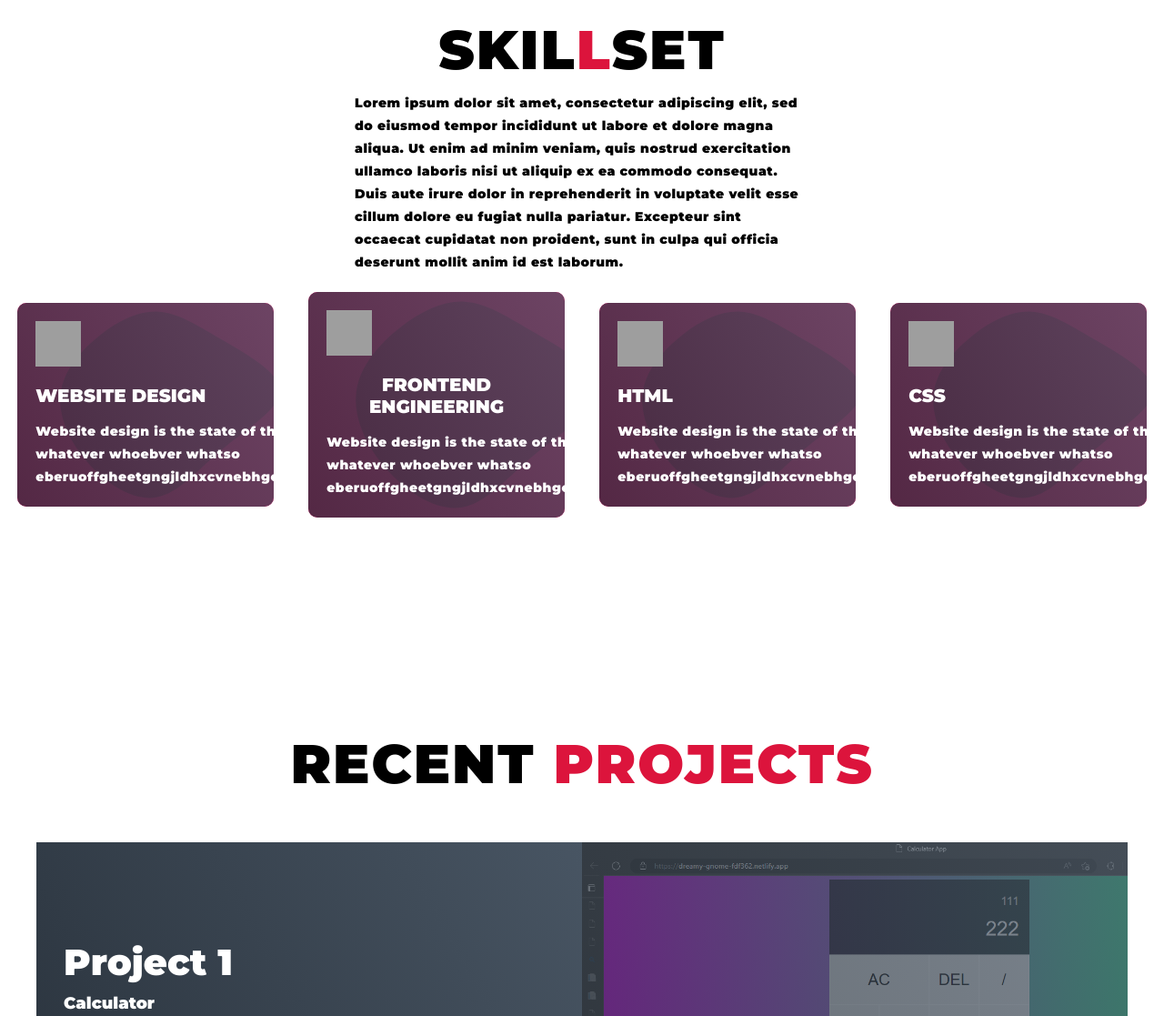
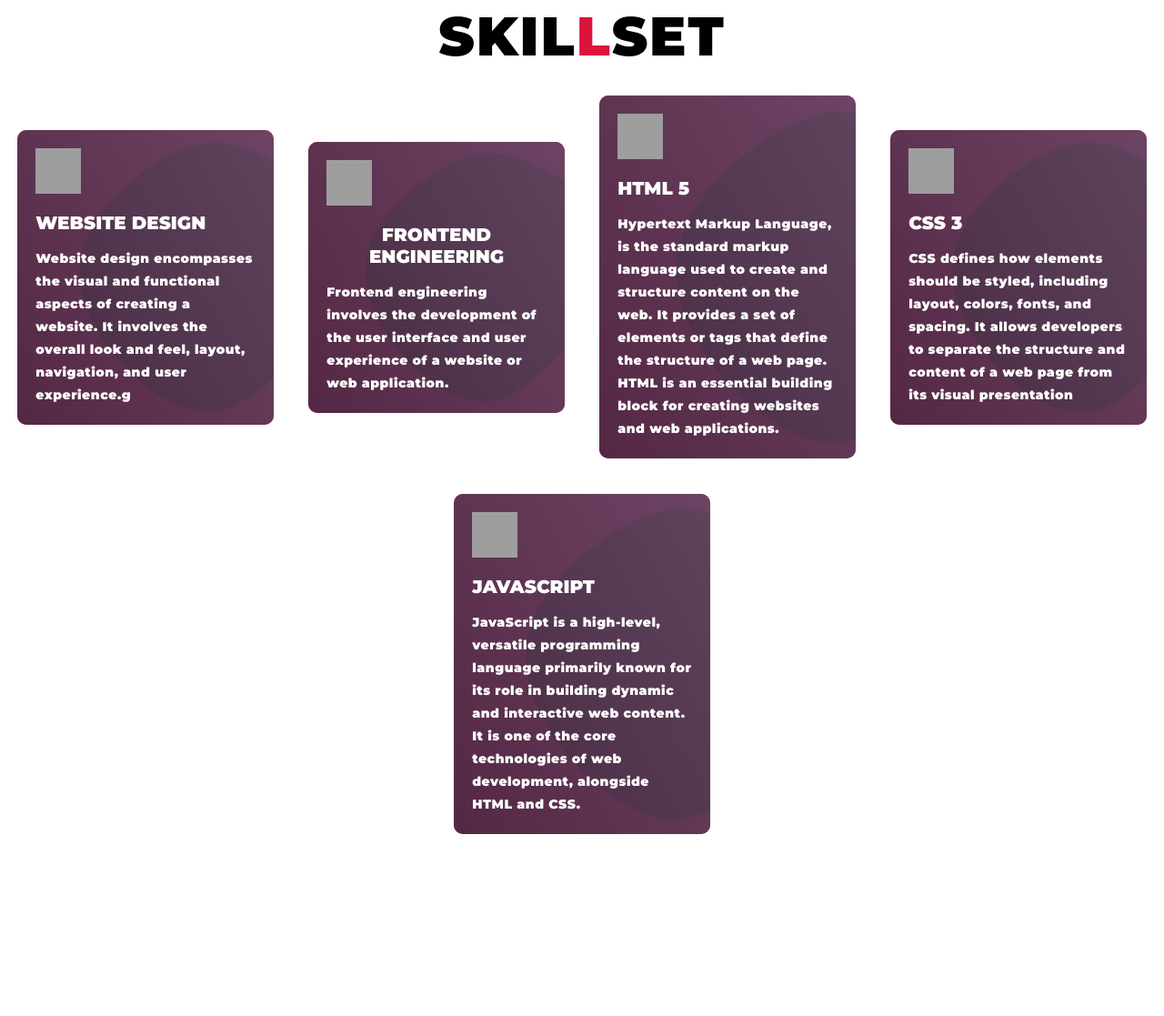
Before and after one commit to Adedeji1/new-portfolio, a plain HTML site: page index.html in a window 1280 px wide. Shown: the part 897-2014 px from the top of the page at 91% size. Drawn offline with Linux system fonts and the light colour scheme; grey boxes are pictures that could not be loaded.

Commit message:
Adjusted

```diff
--- a/index.html
+++ b/index.html
@@ -53,32 +53,37 @@
     <div class="services container">
         <div class="service-top">
             <h1 class="section-title">Skil<span>l</span>set</h1>
-            <p>Lorem ipsum dolor sit amet, consectetur adipiscing elit, sed do eiusmod tempor incididunt ut labore et dolore magna aliqua. Ut enim ad minim veniam, quis nostrud exercitation ullamco laboris nisi ut aliquip ex ea commodo consequat. Duis aute irure dolor in reprehenderit in voluptate velit esse cillum dolore eu fugiat nulla pariatur. Excepteur sint occaecat cupidatat non proident, sunt in culpa qui officia deserunt mollit anim id est laborum.</p>
         </div>
 
         <div class="service-bottom">
             <div class="service-item">
                <div class="icon"><img src="https://img.icons8.com/color-glass/48/null/engineering.png"/></div>
                <h2>Website Design</h2>
-               <p>Website design is the state of the art up AND COMING Blabla bla whatever whoebver whatso eberuoffgheetgngjldhxcvnebhgegtu;jrrgfgbb'offi;qguheggjnnotg</p>
+               <p>Website design encompasses the visual and functional aspects of creating a website. It involves the overall look and feel, layout, navigation, and user experience.g</p>
 
             </div>
             <div class="service-item">
                 <div class="icon"><img src="https://img.icons8.com/color-glass/48/null/engineering.png"/></div>
                 <h2>Frontend Engineering</h2>
-                <p>Website design is the state of the art up AND COMING Blabla bla whatever whoebver whatso eberuoffgheetgngjldhxcvnebhgegtu;jrrgfgbb'offi;qguheggjnnotg</p>
+                <p>Frontend engineering involves the development of the user interface and user experience of a website or web application.</p>
 
              </div>
              <div class="service-item">
                 <div class="icon"><img src="https://img.icons8.com/color-glass/48/null/engineering.png"/></div>
-                <h2>HTML</h2>
-                <p>Website design is the state of the art up AND COMING Blabla bla whatever whoebver whatso eberuoffgheetgngjldhxcvnebhgegtu;jrrgfgbb'offi;qguheggjnnotg</p>
+                <h2>HTML 5</h2>
+                <p>Hypertext Markup Language, is the standard markup language used to create and structure content on the web. It provides a set of elements or tags that define the structure of a web page. HTML is an essential building block for creating websites and web applications. </p>
 
              </div>
              <div class="service-item">
                 <div class="icon"><img src="https://img.icons8.com/color-glass/48/null/engineering.png"/></div>
-                <h2>CSS</h2>
-                <p>Website design is the state of the art up AND COMING Blabla bla whatever whoebver whatso eberuoffgheetgngjldhxcvnebhgegtu;jrrgfgbb'offi;qguheggjnnotg</p>
+                <h2>CSS 3</h2>
+                <p>CSS defines how elements should be styled, including layout, colors, fonts, and spacing. It allows developers to separate the structure and content of a web page from its visual presentation</p>
+
+             </div>
+             <div class="service-item">
+                <div class="icon"><img src="https://img.icons8.com/color-glass/48/null/engineering.png"/></div>
+                <h2>JavaScript</h2>
+                <p>JavaScript is a high-level, versatile programming language primarily known for its role in building dynamic and interactive web content. It is one of the core technologies of web development, alongside HTML and CSS.</p>
 
              </div>
         </div>
@@ -150,7 +155,7 @@
             <h1 class="section-title">About<span>me</span></h1>
             <h2>Frontend Developer</h2>
             <p>Hi My name is Adedeji Afolabi a frontend developer with skills in HTML, CSS and JavaScript as well as other javaScript bootstrap</p>
-            <a href="Adedeji's Resume (1).pdf" target="_blank" class="cta">Download Resume</a>
+            <a href="Adedeji's Resume (2).pdf" target="_blank" class="cta">Download Resume</a>
         </div>
     </div>
 
@@ -173,7 +178,7 @@
                 <div class="icon"><img src="icons8-whatsapp-48.png"></div>
                 <div class="contact-info">
                     <h1>Whatapp</h1>
-                    <h2>+2348106918387</h2>
+                    <h2 href="https://wa.me/+2348106918387" target="_blank">+2348106918387</h2>
                 </div>
             </div>
             <div class="contact-item">
```
Also changed, not shown: 2 other files.
